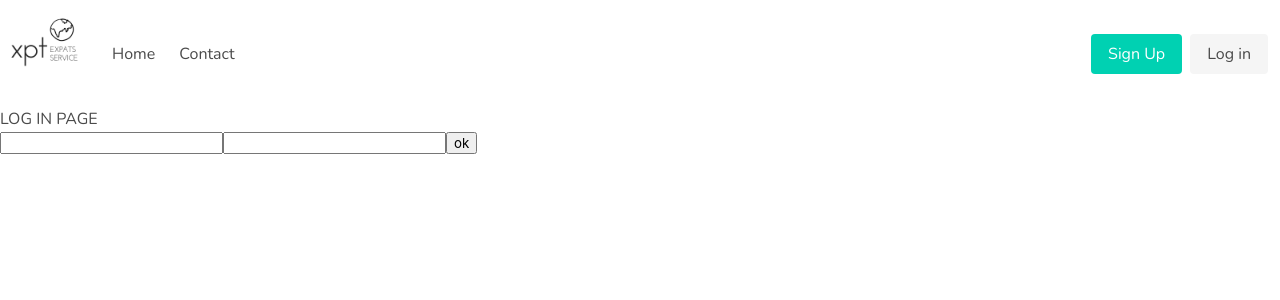
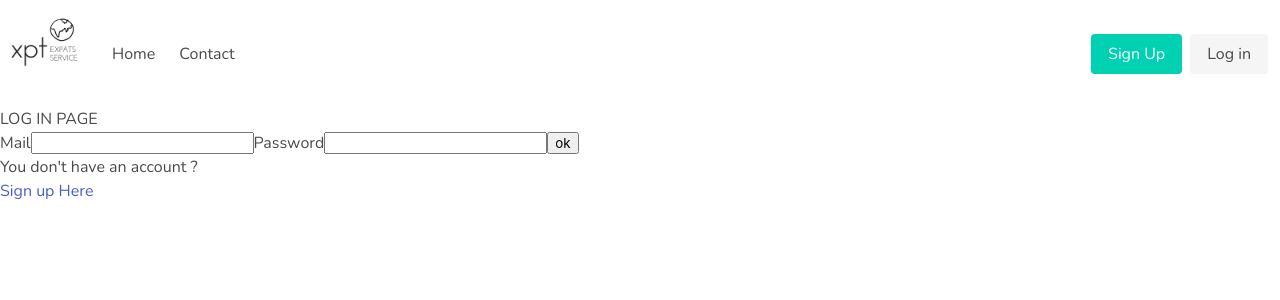
Before and after one commit to YagmurBakici/Project-3-client-side, a React (Create React App) app: page /login in a window 1280 px wide. Shown: the top 300 px of the page. Built offline with nearby package versions, Linux system fonts and the light colour scheme; no server answers.

Commit message:
auth+ Login + SignUp backup

```diff
--- a/src/components/auth/ajax.js
+++ b/src/components/auth/ajax.js
@@ -10,9 +10,15 @@ class AuthService {
 
   signup = (firstName,lastName,mail, password) => {
     return this.service
-      .post("/auth/signup", { firstName,lastName,mail, password })
+      .post("/auth/SignUp", { firstName,lastName,mail, password })
       .then(response => response.data);
   };
+
+  login = (mail, password) => {
+    return this.service.post('auth/login', {mail, password})
+    .then(response => response.data)
+  }
+
 }
 
 
--- a/src/components/pages/LogIn.jsx
+++ b/src/components/pages/LogIn.jsx
@@ -1,30 +1,51 @@
 import React, { Component } from "react";
+import AuthService from "./../auth/ajax";
+import {Link} from "react-router-dom";
+
 
 export default class LogIn extends Component {
+  constructor(props){
+    super(props);
+    this.state= {mail:"",password:""}
+    this.service = new AuthService()
+  }
 
-  state = {
-    email: "",
-    password: ""
+
+  handleSubmit = (evt) => {
+    evt.preventDefault();
+    const mail = this.state.mail;
+    const password = this.state.password;
+    this.service.login(mail,password)
+      .then( res =>{
+        this.setState({
+         mail:"",
+         password:""
+        });
+        this.props.getUser(res)
+      })
+      .catch(error => console.log(error))
   }
 
   handleInput = (evt) => {
-    // console.log(evt.target.name, evt.target.value)
-    this.setState({[evt.target.name]: evt.target.value});
+    const {name,value} = evt.target;
+    this.setState({[name]: value});
   }
 
-  handleSubmit = (evt) => {
-    evt.preventDefault();
-    console.log(evt);
-  }
 
   render() {
     return (
+      <React.Fragment>
       <form onSubmit={this.handleSubmit}>
         <h1>LOG IN PAGE</h1>
-        <input name="email" onChange={this.handleInput} />
-        <input name="password" onChange={this.handleInput} />
+        <label htmlFor="">Mail</label>
+        <input name="mail" type="text" onChange={this.handleInput} />
+        <label htmlFor="">Password</label>
+        <input name="password" type="text" onChange={this.handleInput} />
         <button>ok</button>
       </form>
+      <p>You don't have an account ?</p>
+      <Link to={"/SignUp"}>Sign up Here</Link>
+      </React.Fragment>
     );
   }
 }
--- a/src/components/pages/SignUp.jsx
+++ b/src/components/pages/SignUp.jsx
@@ -25,7 +25,7 @@ export default class SignUp extends Component {
             mail:"",
             password: ""
         });
-        // this.props.getUser(response)
+        this.props.getUser(res)
     })
     .catch( error => console.log(error) )
   }
```
